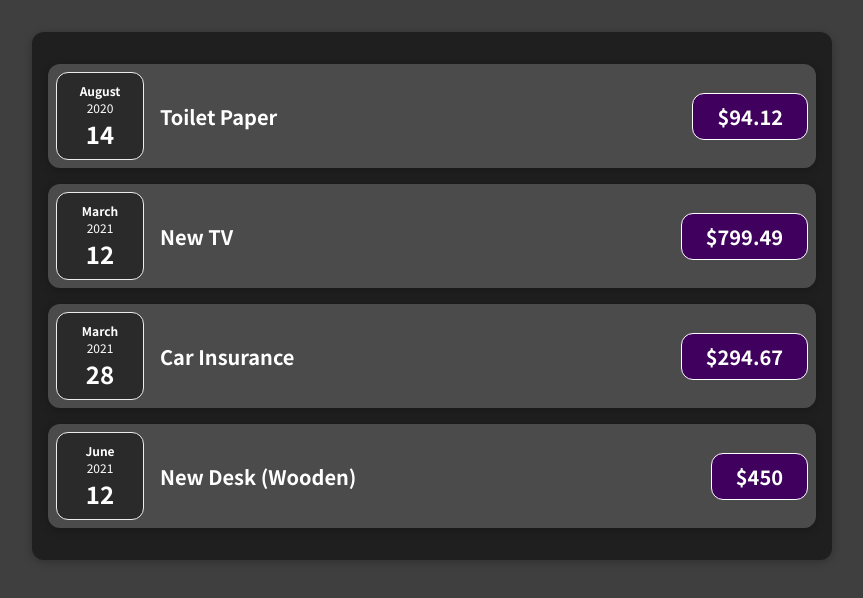
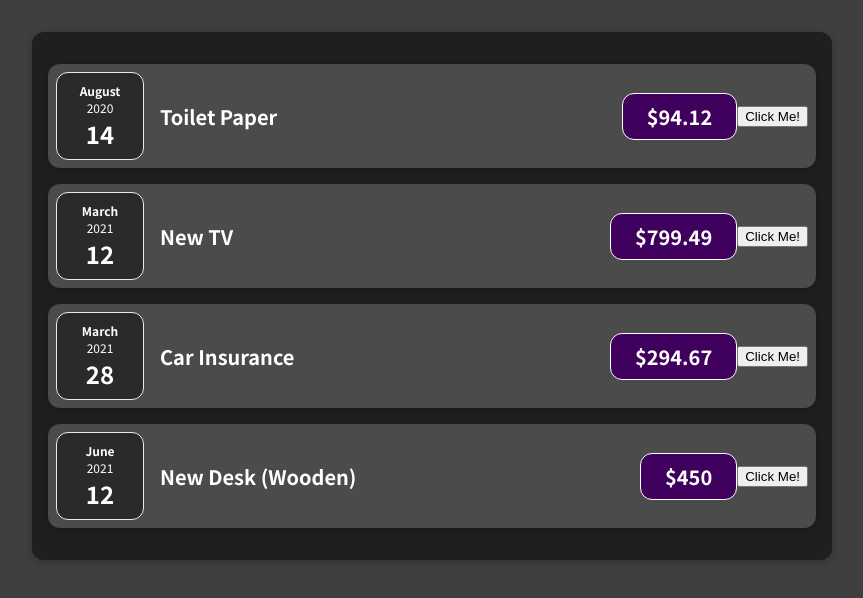
Before and after one commit to harmandeep7948/React-App, a JavaScript app: page / in a window 1280 px wide. Shown: the top 598 px of the page, without its empty margins (208-1071 px from the left). Built offline with nearby package versions, Linux system fonts and the light colour scheme.

Commit message:
click handler

```diff
--- a/src/components/Expenses/ExpenseItem.js
+++ b/src/components/Expenses/ExpenseItem.js
@@ -3,6 +3,9 @@ import ExpenseDate from "./ExpenseDate";
 import Card from "../UI/Card";
 
 const ExpenseItem = (props) => {
+  const eventHandler = () => {
+    console.log("Clicked !!");
+  }
   return (
     <Card className="expense-item">
       <ExpenseDate date={props.date}></ExpenseDate>
@@ -10,6 +13,7 @@ const ExpenseItem = (props) => {
         <h2>{props.title}</h2>
         <div className="expense-item__price">${props.amount}</div>
       </div>
+      <button onClick={eventHandler}>Click Me!</button>
     </Card>
   );
 }
```
Also changed, not shown: 1 other file (tests, documents, lock files or other folders).
